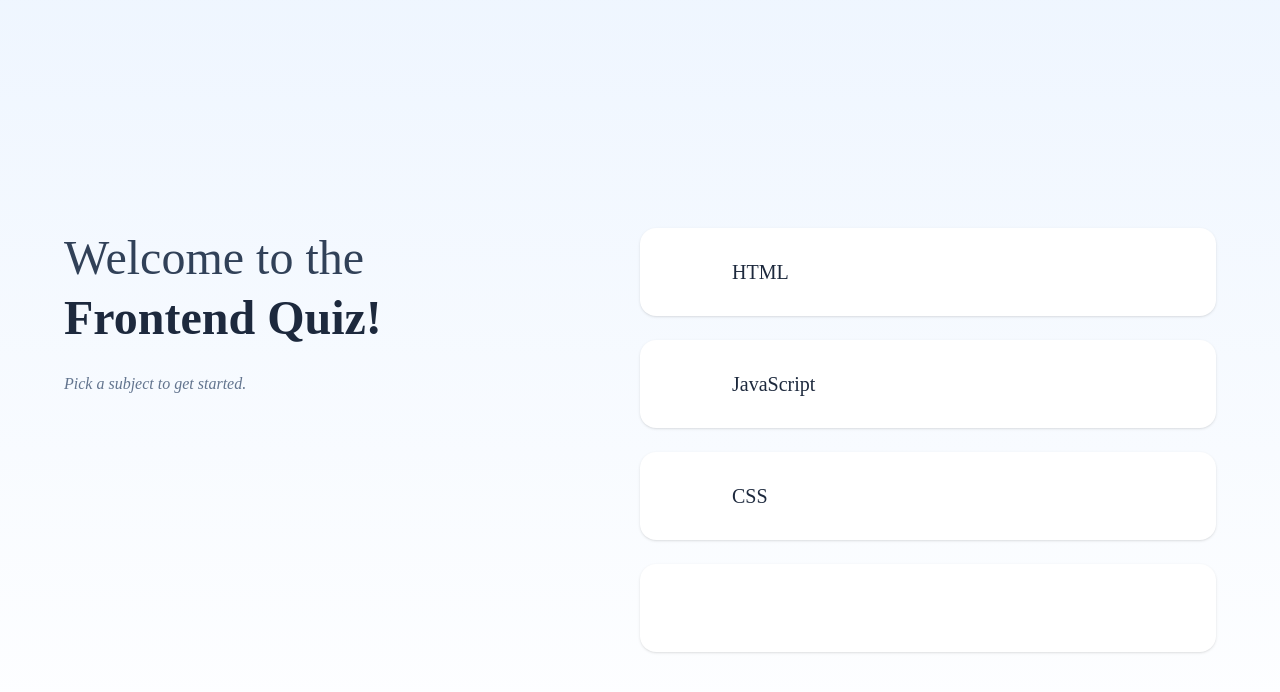
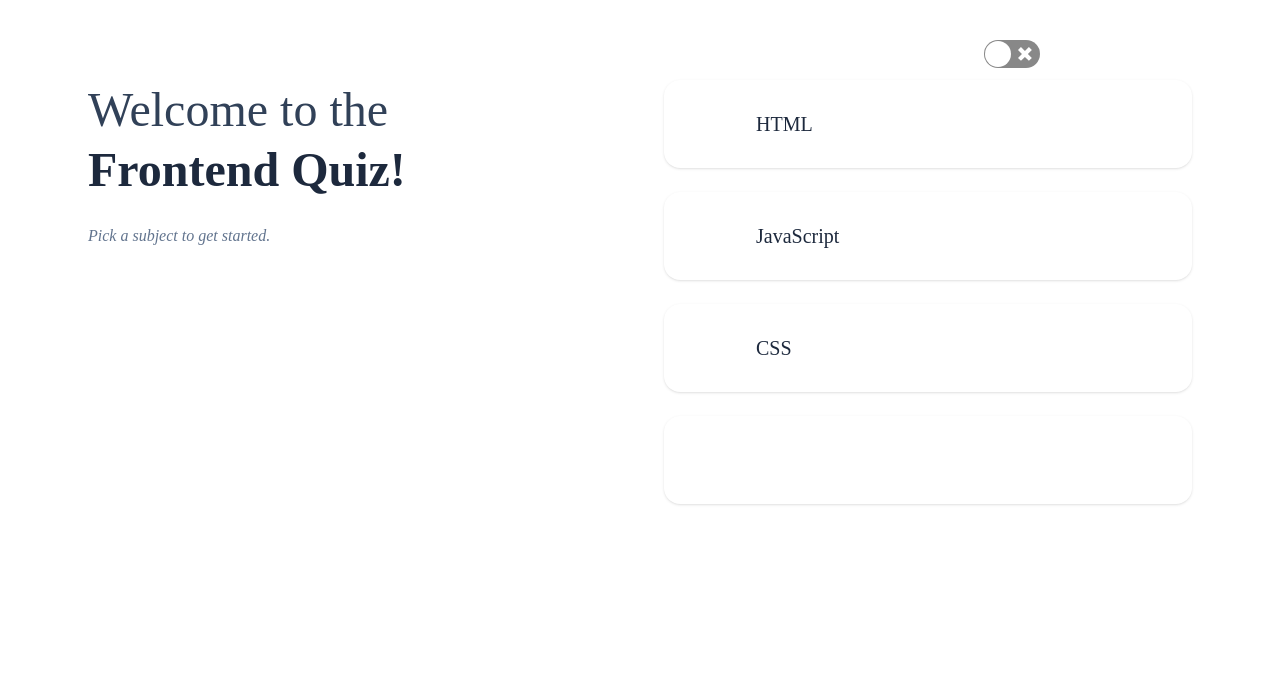
Before and after one commit to kvimso/Quiz-app-IV, a React (Vite) app: page / in a window 1280 px wide. Shown: the top 692 px of the page. Built offline with nearby package versions, Linux system fonts and the light colour scheme.

Commit message:
main page dark light mode

```diff
--- a/src/comps/Home.jsx
+++ b/src/comps/Home.jsx
@@ -1,7 +1,22 @@
-import React from "react";
+import React, { useState, useEffect } from "react";
+import Switch from "react-switch";
 
 export default function Home({ data, setDisplayState, setTopic }) {
   console.log("data", data);
+
+  const [dark, setDark] = useState(false);
+
+  const themeChange = (check) => {
+    setDark(check);
+  };
+
+  useEffect(() => {
+    if (dark) {
+      document.querySelector("html").classList.add("dark");
+    } else {
+      document.querySelector("html").classList.remove("dark");
+    }
+  }, [dark]);
 
   const handleClick = (topic) => {
     setDisplayState("questions");
@@ -9,29 +24,32 @@ export default function Home({ data, setDisplayState, setTopic }) {
   };
 
   return (
-    <div className="min-h-screen bg-gradient-to-b from-blue-50 to-white flex flex-col md:flex-row justify-center items-center p-6">
-
-      <div className="w-full max-w-6xl flex flex-col md:flex-row justify-between items-start gap-16 md:gap-32 pt-12 md:pt-20">
-
+    <div className=" h-200 dark:bg-gray-800">
+      <div className="absolute top-10 right-60 z-10">
+        <Switch onChange={themeChange} checked={dark} />
+      </div>
+      <div className="w-full max-w-6xl flex flex-col md:flex-row justify-between items-start gap-16 md:gap-32 pt-12 md:pt-20 mx-auto p-6 dark:bg-gray-800">
         <div className="w-full md:w-1/2 max-w-md">
-          <h1 className="text-4xl md:text-5xl font-normal text-slate-700 leading-tight">Welcome to the</h1>
-          <h1 className="text-4xl md:text-5xl font-bold text-slate-800 leading-tight mb-6">Frontend Quiz!</h1>
-          <p className="text-slate-500 italic">Pick a subject to get started.</p>
+          <h1 className="text-4xl md:text-5xl font-normal text-slate-700 leading-tight dark:text-white ">
+            Welcome to the
+          </h1>
+          <h1 className="text-4xl md:text-5xl font-bold text-slate-800 leading-tight mb-6 dark:text-white">
+            Frontend Quiz!
+          </h1>
+          <p className="text-slate-500 italic dark:text-white">
+            Pick a subject to get started.
+          </p>
         </div>
 
-
-        <div className="w-full md:w-1/2 space-y-6">
+        <div className="w-full md:w-1/2 space-y-6 dark:text-white">
           {data.map((topic, index) => (
             <div
               key={index}
               onClick={() => handleClick(topic.title)}
-              className="flex items-center w-full p-5 bg-white rounded-2xl shadow-sm hover:shadow-md transition-all duration-200 cursor-pointer"
-                       >
-
-              <div className="flex justify-center items-center w-12 h-12 rounded-md mr-6">
-
-              </div>
-              <span className="text-lg md:text-xl font-medium text-slate-800">
+              className="flex items-center w-full p-5 bg-white rounded-2xl shadow-sm hover:shadow-md dark:hover:bg-gray-900 transition-all duration-200 cursor-pointer dark:bg-gray-700 "
+            >
+              <div className="flex justify-center items-center w-12 h-12 rounded-md mr-6 "></div>
+              <span className="text-lg md:text-xl font-medium text-slate-800 dark:text-white">
                 {topic.title}
               </span>
             </div>
--- a/src/comps/Questions.jsx
+++ b/src/comps/Questions.jsx
@@ -79,7 +79,7 @@ export default function Questions({ data, topic, setDisplayState }) {
           <h1 className="text-xl font-bold text-gray-800 dark:text-white">
             {topic}
           </h1>
-          <div className="ml-150">
+          <div className="absolute top-10 right-90 z-10">
             <Switch onChange={themeChange} checked={dark} />
           </div>
         </div>
@@ -87,7 +87,9 @@ export default function Questions({ data, topic, setDisplayState }) {
 
       {quizFinished ? (
         <div className="flex flex-col items-center bg-gradient-to-r  rounded-lg ">
-          <h2 className="text-3xl font-bold text-white mb-4">Quiz Complited!</h2>
+          <h2 className="text-3xl font-bold text-white mb-4">
+            Quiz Complited!
+          </h2>
           <div className="bg-white p-6 rounded-lg shadow-lg w-full">
             <h3 className="text-2xl font-semibold text-center text-purple-700 mb-6">
               Your Final Score
```
